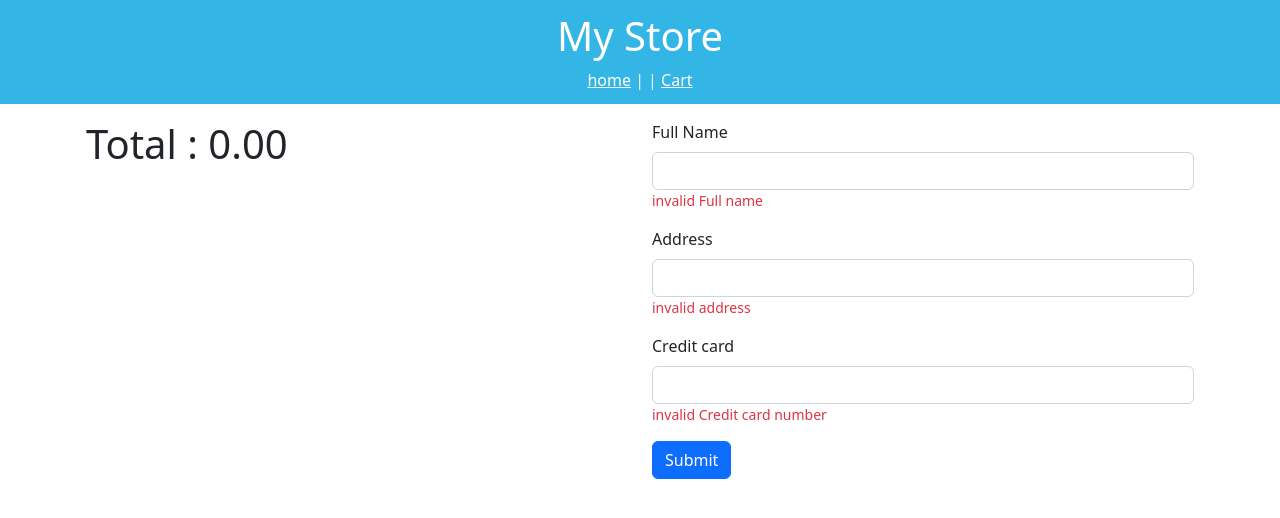
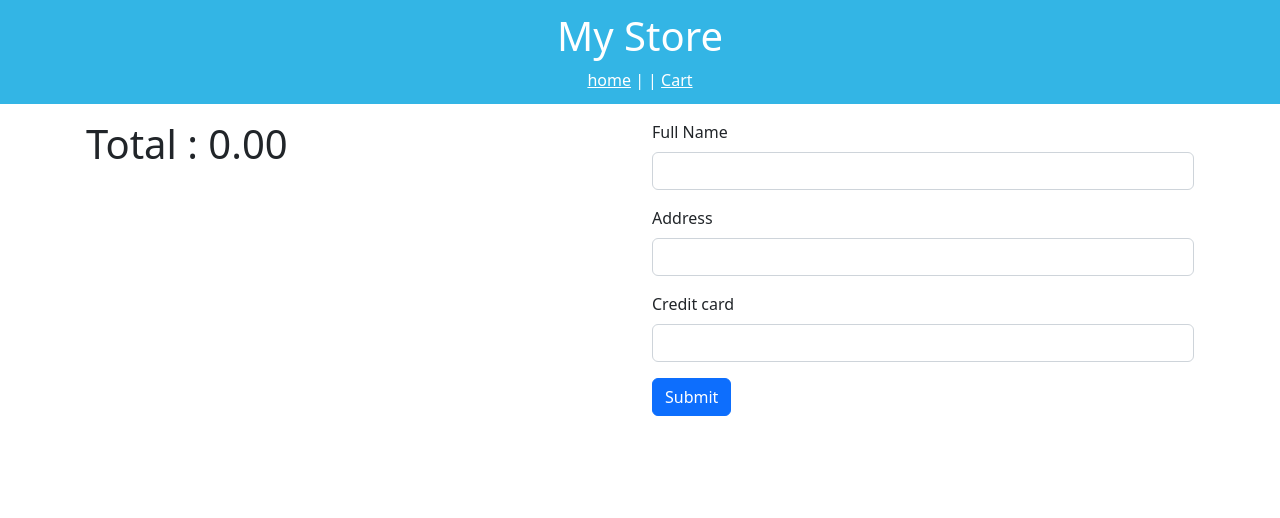
Before and after one commit to ahmed-elsayed-programmer/myStore-Angular, an Angular app: page /cart in a window 1280 px wide. Shown: the top 518 px of the page. Built offline with nearby package versions, Linux system fonts and the light colour scheme.

Commit message:
make form valdation

```diff
--- a/src/app/cart/cart.component.html
+++ b/src/app/cart/cart.component.html
@@ -24,7 +24,8 @@
           <label class="form-label">Full Name</label>
           <input type="text" [formControl]="  nameFormControl" required class="form-control" name="name"
             [(ngModel)]="name">
-          <div *ngIf="nameFormControl.invalid" class="small text-danger">
+          <div *ngIf="nameFormControl.invalid && (nameFormControl.dirty || nameFormControl.touched)"
+            class="small text-danger">
             {{errorMsg('Full name')}}
           </div>
 
@@ -33,15 +34,18 @@
           <label class="form-label">Address</label>
           <input type="text" required [formControl]="addressFormControl" class="form-control" name="address"
             [(ngModel)]="address">
-          <div class="small text-danger" *ngIf="addressFormControl.invalid">
+          <div class="small text-danger"
+            *ngIf="addressFormControl.invalid && (addressFormControl.dirty || addressFormControl.touched)">
             {{errorMsg('address')}}
           </div>
 
         </div>
         <div class="mb-3">
           <label class="form-label">Credit card</label>
-          <input type="text" [formControl]="creditFormControl" class="form-control" name="credit" [(ngModel)]="credit">
-          <div class="small text-danger" *ngIf="creditFormControl.invalid">
+          <input type="number" [formControl]="creditFormControl" class="form-control" name="credit"
+            [(ngModel)]="credit">
+          <div class="small text-danger"
+            *ngIf="creditFormControl.invalid && (creditFormControl.dirty || creditFormControl.touched)">
             {{errorMsg('Credit card number')}}
           </div>
         </div>
--- a/src/app/product-item/product-item.component.html
+++ b/src/app/product-item/product-item.component.html
@@ -14,7 +14,8 @@
         </option>
       </select>
 
-      <button [disabled]="form.invalid" class="btn btn-primary m-3" (click)="addToCart(amount , product)">Add to
+      <button [disabled]="form.invalid" [ngClass]="{ 'disabled': amount == 0 }" class="btn btn-primary m-3"
+        (click)="addToCart(amount , product)">Add to
         cart</button>
       <button class="btn btn-danger" (click)="reomveFromCart(product.id)">remove</button>
       <br>
--- a/src/app/product-item/product-item.component.ts
+++ b/src/app/product-item/product-item.component.ts
@@ -43,6 +43,12 @@ export class ProductItemComponent implements OnInit {
           item.length !== 0 ? (this.product = item[0]) : undefined
         );
     }
+
+    if (this.cartService.cart.has(this.productId)) {
+      this.cartService
+        .getItems()
+        .forEach((value) => (this.amount = value.count));
+    }
   }
 
   addToCart(amount: number, pro: Product) {
--- a/src/app/service/cart-items.service.ts
+++ b/src/app/service/cart-items.service.ts
@@ -20,7 +20,7 @@ export class CartItemsService {
   }
 
   addItem(item: CartItem) {
-    this.cart.set(item.id, item);
+    if (item.count > 0) this.cart.set(item.id, item);
   }
 
   remove(id: number) {
```
